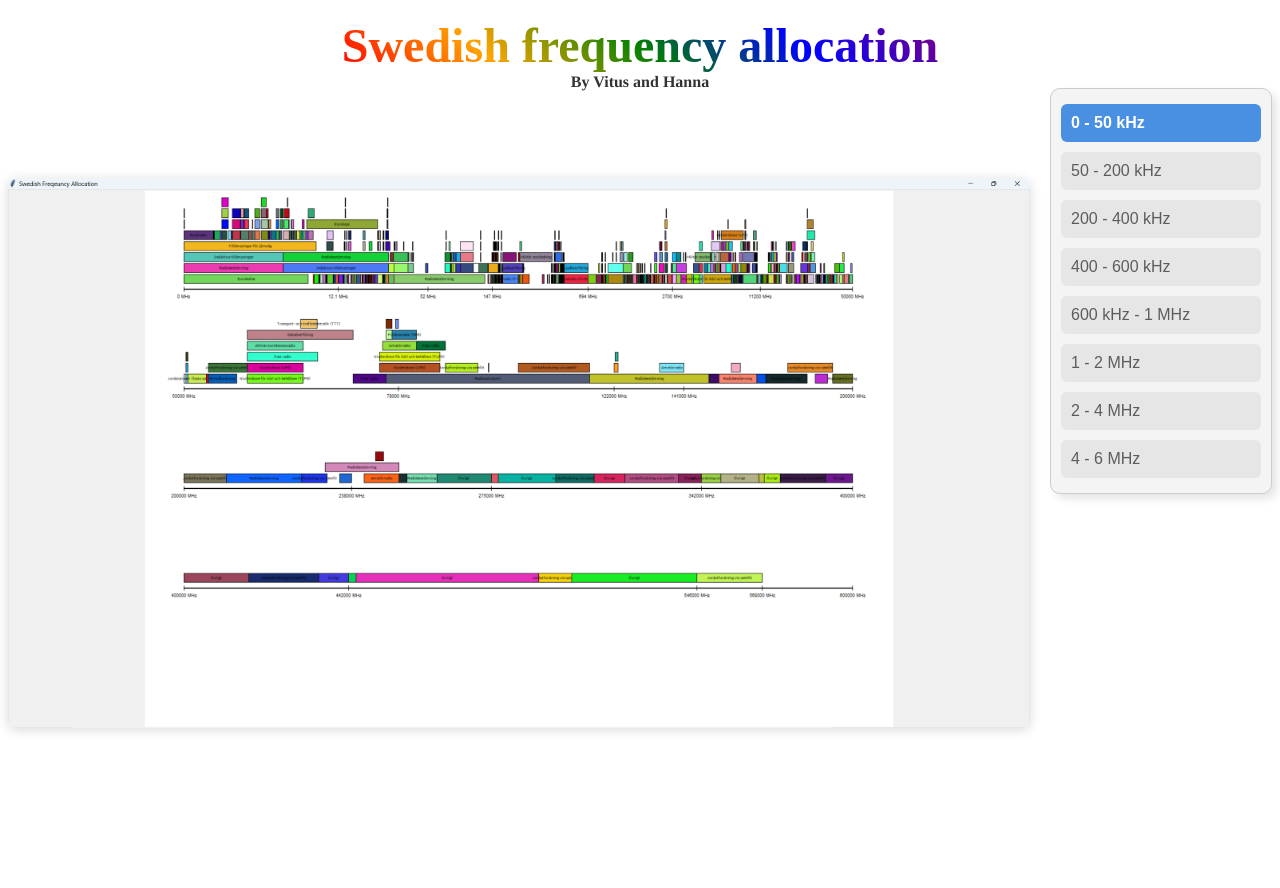
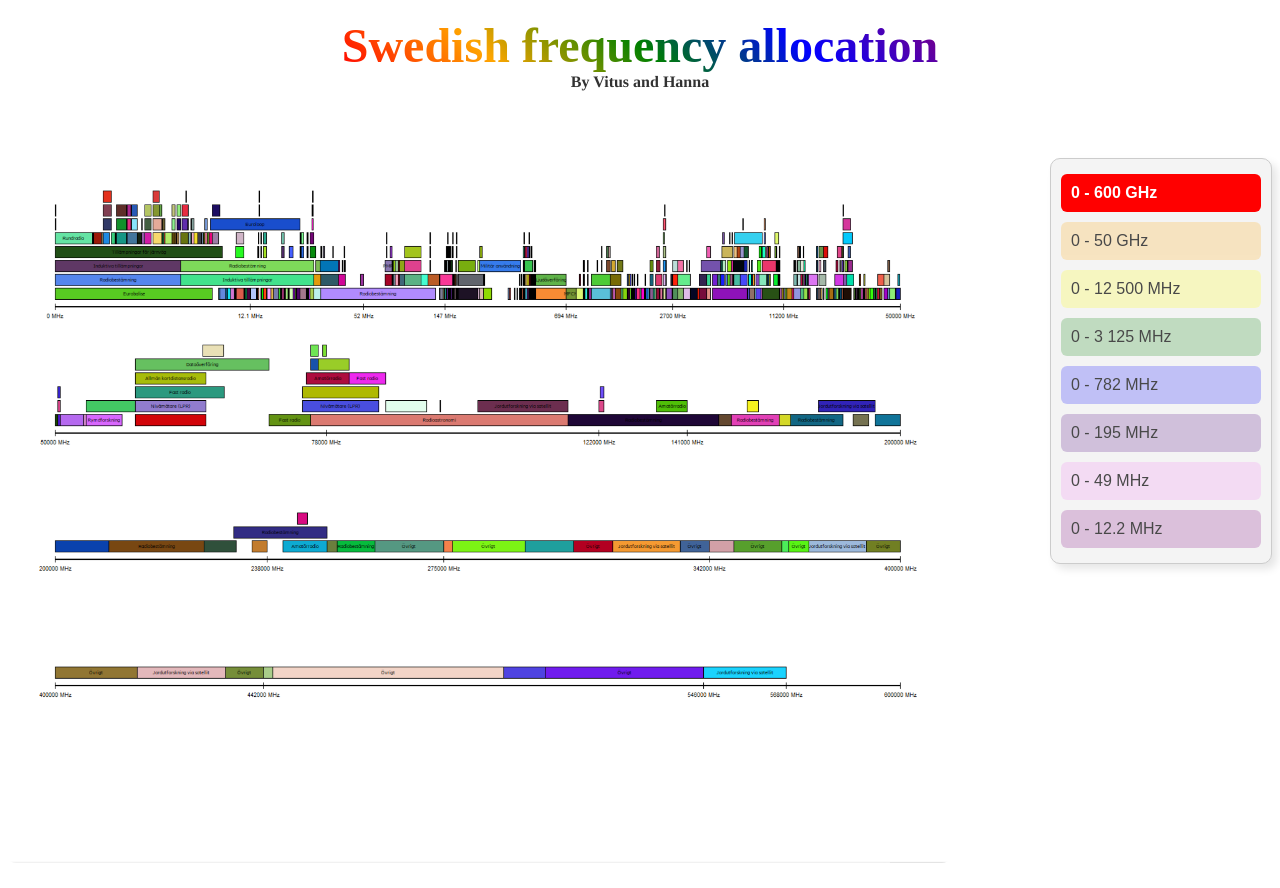
Before and after one commit to hannakunatowska/frequency-website-2.0, a Flask app: page / in a window 1280 px wide. Before the commit the page ends 732 px from the top, so only its background shows below. Run offline with Flask 3, Linux system fonts and the light colour scheme; some web fonts are replaced.

Commit message:
fixed images and some styling

```diff
--- a/static/data/styles.css
+++ b/static/data/styles.css
@@ -1,5 +1,5 @@
 :root {  /* Root settings */
-  --header-height: 80px; /* Sets the header height */
+  --header-height: 150px; /* Sets the header height */
   --side-menu-width: 200px; /* Sets the side menu width */
 }
 
@@ -35,7 +35,7 @@ header h2.subtitle { /* Subtitle text */
 
 .container { /* Container for the images and the side menu */
   display: flex; /* Makes it a flexible container */
-  gap: 20px; /* Sets gap between children (images and the side menu) */
+  gap: 100px; /* Sets gap between children (images and the side menu) */
   margin-top: var(--header-height); /* Sets the top margin, which pushes the container below the header */
   height: calc(100vh - var(--header-height)); /* Sets the container height to the entire vertical space below the header */
   align-items: flex-start; /* Makes the items align at the top of the container */
@@ -57,7 +57,8 @@ header h2.subtitle { /* Subtitle text */
   margin: 5px 0; /* Sets vertical (first value) and horizontal (second value) margins */
   padding: 10px; /* Sets padding in all directions */
   font-size: 1rem; /* Sets font size in unit "rem" (relative to the font size of the HTML document, default is 16px) */
-  color: rgba(0, 0, 0, 0.6); /* Sets button text color */
+  color: rgba(0, 0, 0,); /* Sets button text color */
+  opacity: 70%;
   background: #e6e6e6; /* Sets button background */
   border: none; /* Removes standard border */
   text-align: left; /* Makes the text left-aligned */
@@ -65,10 +66,28 @@ header h2.subtitle { /* Subtitle text */
   border-radius: 6px; /* Rounds the corners */
 }
 
+.side-menu button:nth-child(1) { background-color: rgba(255, 0, 0, 0.3); }
+.side-menu button:nth-child(2) { background-color: rgba(255, 165, 0, 0.3); }
+.side-menu button:nth-child(3) { background-color: rgba(255, 255, 0, 0.3); }
+.side-menu button:nth-child(4) { background-color: rgba(0, 128, 0, 0.3); }
+.side-menu button:nth-child(5) { background-color: rgba(0, 0, 255, 0.3); }
+.side-menu button:nth-child(6) { background-color: rgba(75, 0, 130, 0.3); }
+.side-menu button:nth-child(7) { background-color: rgba(238, 130, 238, 0.3); }
+.side-menu button:nth-child(8) { background-color: rgba(128, 0, 128, 0.3); }
+
+.side-menu button.active:nth-child(1) { background-color: rgba(255, 0, 0, 1); }
+.side-menu button.active:nth-child(2) { background-color: rgba(255, 165, 0, 1); }
+.side-menu button.active:nth-child(3) { background-color: rgba(255, 255, 0, 1); }
+.side-menu button.active:nth-child(4) { background-color: rgba(0, 128, 0, 1); }
+.side-menu button.active:nth-child(5) { background-color: rgba(0, 0, 255, 1); }
+.side-menu button.active:nth-child(6) { background-color: rgba(75, 0, 130, 1); }
+.side-menu button.active:nth-child(7) { background-color: rgba(238, 130, 238, 1); }
+.side-menu button.active:nth-child(8) { background-color: rgba(128, 0, 128, 1); }
+
 .side-menu button.active { /* Active side menu buttons */
-  background: #4a90e2; /* Sets background */
   font-weight: bold; /* Sets font weight */
   color: white; /* Sets text color */
+  opacity: 100%;
 }
 
 .side-menu button:hover { /* Side menu buttons when mouse hovers over them */
@@ -90,9 +109,8 @@ img {
   max-width: 100%;
   max-height: 100%;
   object-fit: contain;
-  transition: opacity 0.5s ease-in-out;
+  transition: opacity 0.25s ease-in-out;
   opacity: 0;
-  box-shadow: 0 2px 12px rgba(0,0,0,0.15);
   border-radius: 8px;
 }
 
--- a/templates/index.html
+++ b/templates/index.html
@@ -35,14 +35,14 @@
 
   <nav class = "side-menu">
 
-    <button data-index="0">0 - 50 kHz</button>
-    <button data-index="1">50 - 200 kHz</button>
-    <button data-index="2">200 - 400 kHz</button>
-    <button data-index="3">400 - 600 kHz</button>
-    <button data-index="4">600 kHz - 1 MHz</button>
-    <button data-index="5">1 - 2 MHz</button>
-    <button data-index="6">2 - 4 MHz</button>
-    <button data-index="7">4 - 6 MHz</button>
+    <button data-index = "0" > 0 - 600 GHz </button>
+    <button data-index = "1" > 0 - 50 GHz </button>
+    <button data-index = "2" > 0 - 12 500 MHz </button>
+    <button data-index = "3" > 0 - 3 125 MHz </button>
+    <button data-index = "4" > 0 - 782 MHz </button>
+    <button data-index = "5" > 0 - 195 MHz </button>
+    <button data-index = "6" > 0 - 49 MHz </button>
+    <button data-index = "7" > 0 - 12.2 MHz </button>
 
   </nav>
 
```
Also changed, not shown: static/data/images/spectrum1.png, static/data/images/spectrum2.png, static/data/images/spectrum3.png, static/data/images/spectrum4.png (added), static/data/images/spectrum5.png (added), static/data/images/spectrum6.png (added), static/data/images/spectrum7.png (added), static/data/images/spectrum8.png (added).
